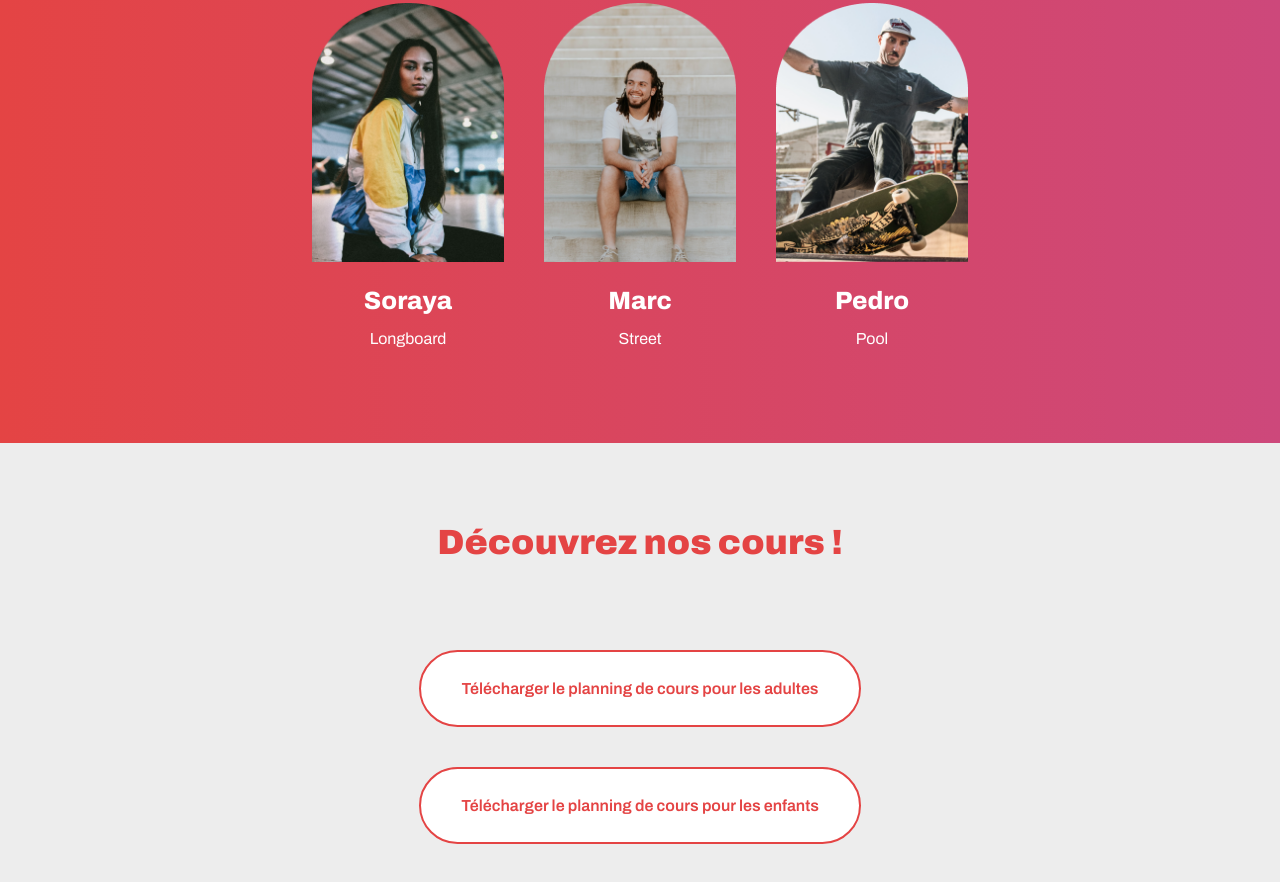
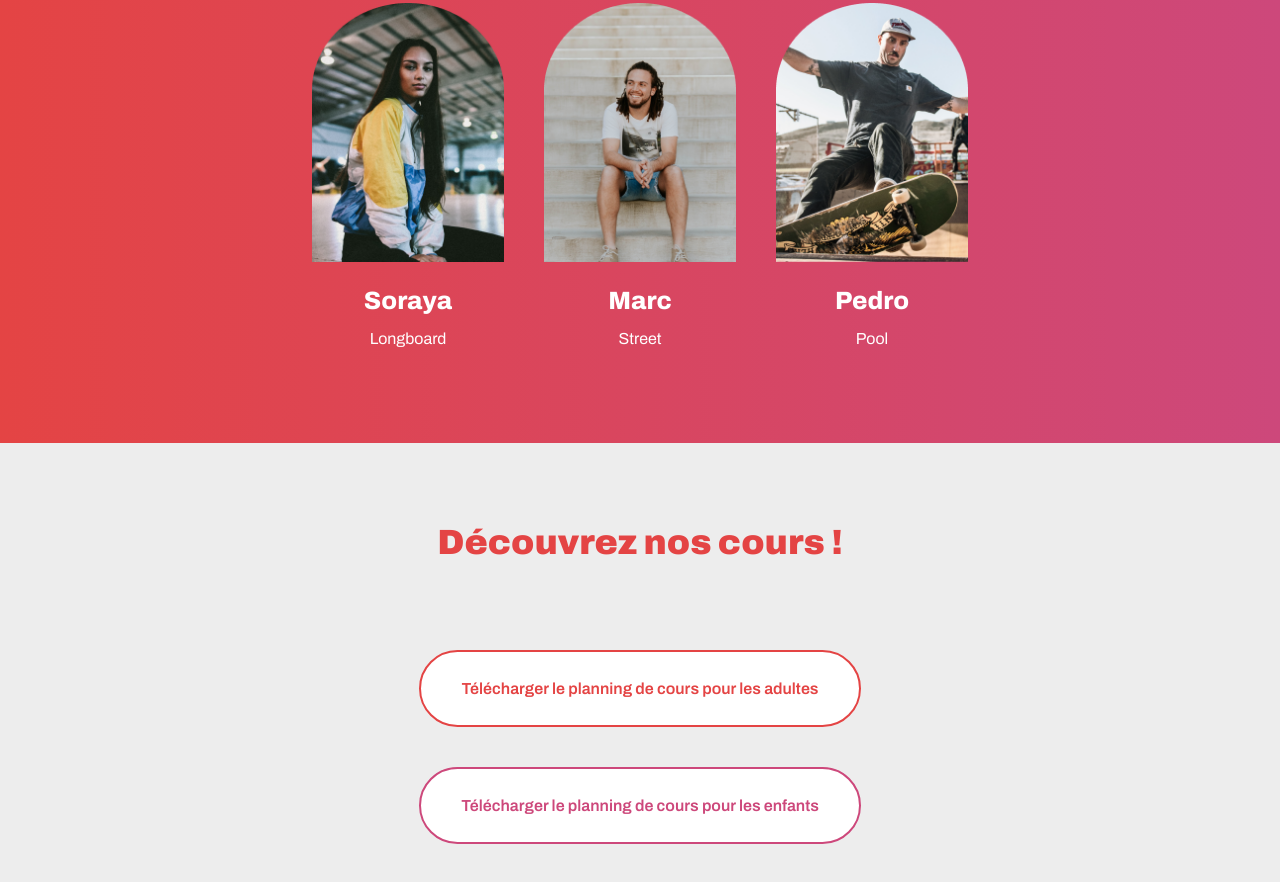
Before and after one commit to Ricomaldo/OC_IW_P2-Riding-Cities, a plain HTML site: page index.html in a window 1280 px wide. Shown: the part 1517-2399 px from the top of the page. Drawn offline with Linux system fonts and the light colour scheme.

Commit message:
Update index.html
Version finale pour la soutenance

```diff
--- a/index.html
+++ b/index.html
@@ -64,7 +64,7 @@
 					<h2>Découvrez nos cours !</h2>
 					<div class="directionColumn">
 						<a class="button buttonMainColor buttonRounded buttonHighlight" href="documents/planning-adultes.pdf">Télécharger le planning de cours pour les adultes</a>
-						<a class="button buttonMainColor buttonRounded buttonHighlight" href="documents/planning-enfants.pdf">Télécharger le planning de cours pour les enfants</a>
+						<a class="button buttonSecondColor buttonRounded buttonHighlight" href="documents/planning-enfants.pdf">Télécharger le planning de cours pour les enfants</a>
 					</div>
 				</section>
 			</main>
```
